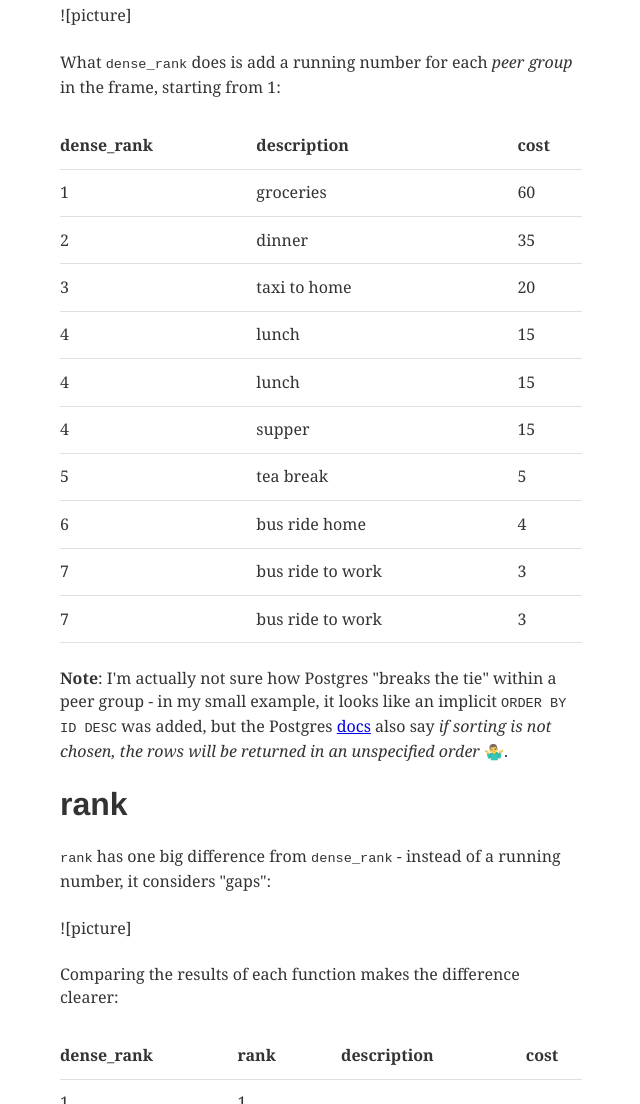
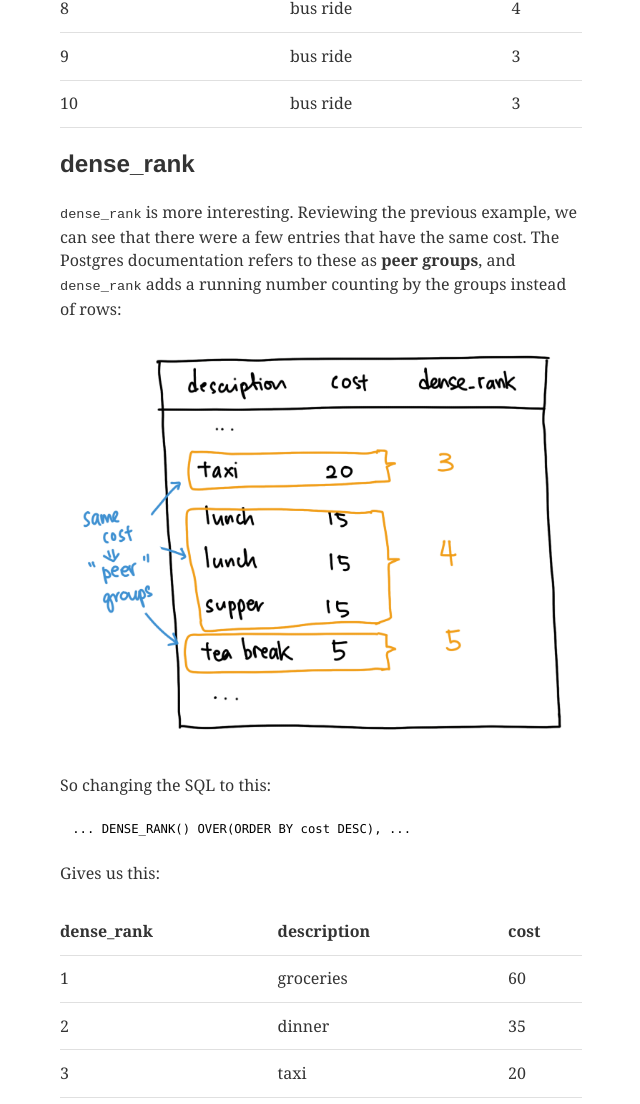
Before and after one commit to wasabigeek/blog, a Gatsby site: page /blog/window-functions-visualized-rankings/ in a window 1280 px wide. Shown: the part 1696-2800 px from the top of the page, without its empty margins (319-959 px from the left). Built offline with nearby package versions, Linux system fonts and the light colour scheme; Gatsby itself is replaced by a stand-in of ours; some packages are replaced by stand-ins of ours; code samples lack their colours; what typography-theme-kirkham would draw is missing.

Commit message:
Add pictures

````diff
--- a/content/blog/window-functions-visualized-rankings/index.md
+++ b/content/blog/window-functions-visualized-rankings/index.md
@@ -5,7 +5,7 @@ description: "Picturing the differences between row_number, rank and dense_rank.
 published: false
 ---
 
-Leading from an [introduction to Window Function Calls](/blog/window-function-calls-an-introduction/), let's dive deeper into the different Window Functions that are available. Today, we'll look at `row_number`, `rank` and `dense_rank`. We'll be using the same expenses table from the previous post, which looks something like:
+Leading from an [introduction to Window Function Calls](/blog/window-function-calls-an-introduction/), let's dive deeper into the different Window Functions that are available. Today, we'll look at `row_number`, `rank` and `dense_rank`. We'll be using the same expenses table from the previous post, which had entries like:
 
 | description | cost |
 | ----------- | ---- |
@@ -13,7 +13,7 @@ Leading from an [introduction to Window Function Calls](/blog/window-function-ca
 | lunch       | 15   |
 | ...         |      |
 
-In the following examples, our window frame will be the whole expenses table, ordered by highest to lowest cost:
+In the following examples, our **window frame** will be the whole expenses table, ordered by highest to lowest cost:
 ```sql
 SELECT
   [ window function ] OVER(ORDER BY cost DESC),
@@ -22,11 +22,10 @@ SELECT
 FROM expenses
 ```
 
-![picture]
+![Original table to window frame](./window_frame.png)
 
 
-
-# row_number
+## row_number
 Let's start with `row_number`:
 ```sql
 ... ROW_NUMBER() OVER(ORDER BY cost DESC), ...
@@ -48,53 +47,58 @@ All `row_number` does is add a running number for each row in the frame, startin
 | 10         | bus ride    | 3    |
 
 
-# dense_rank
-`dense_rank` is more interesting. Reviewing the previous example, we can see that there were a few entries that "tie" for the same level. The Postgres documentation refers to these as **peer groups**:
+## dense_rank
+`dense_rank` is more interesting. Reviewing the previous example, we can see that there were a few entries that have the same cost. The Postgres documentation refers to these as **peer groups**, and `dense_rank` adds a running number counting by the groups instead of rows:
 
-![picture]
+![Dense Rank Peer Groups](./dense_rank.png)
+
+So changing the SQL to this:
+```sql
+... DENSE_RANK() OVER(ORDER BY cost DESC), ...
+```
+
+Gives us this:
+
+| dense_rank | description | cost |
+| ---------- | ----------- | ---- |
+| 1          | groceries   | 60   |
+| 2          | dinner      | 35   |
+| 3          | taxi        | 20   |
+| 4          | lunch       | 15   |
+| 4          | lunch       | 15   |
+| 4          | supper      | 15   |
+| 5          | tea break   | 5    |
+| 6          | bus ride    | 4    |
+| 7          | bus ride    | 3    |
+| 7          | bus ride    | 3    |
+
+**Note**: I'm actually not sure how Postgres orders the rows _within_ a peer group - in my small example, it looks like an implicit `ORDER BY ID DESC` was added, but the Postgres [docs](https://www.postgresql.org/docs/current/queries-order.html) also say for general ordering, _if sorting is not chosen, the rows will be returned in an unspecified order_ 🤷‍♂️.
 
 
-What `dense_rank` does is add a running number for each _peer group_ in the frame, starting from 1:
+## rank
+`rank` has one big difference from `dense_rank` - it counts the "gaps" in the previous peer group:
 
-| dense_rank |      description | cost |
-|------------|------------------|------|
-|          1 |        groceries |   60 |
-|          2 |           dinner |   35 |
-|          3 |     taxi to home |   20 |
-|          4 |            lunch |   15 |
-|          4 |            lunch |   15 |
-|          4 |           supper |   15 |
-|          5 |        tea break |    5 |
-|          6 |    bus ride home |    4 |
-|          7 | bus ride to work |    3 |
-|          7 | bus ride to work |    3 |
+![Rank Peer Groups](./rank.png)
 
-**Note**: I'm actually not sure how Postgres "breaks the tie" within a peer group - in my small example, it looks like an implicit `ORDER BY ID DESC` was added, but the Postgres [docs](https://www.postgresql.org/docs/current/queries-order.html) also say _if sorting is not chosen, the rows will be returned in an unspecified order_ 🤷‍♂️.
+Let's compare the results of each function to show the difference:
+
+| dense_rank | rank | description | cost |
+| ---------- | ---- | ----------- | ---- |
+| 1          | 1    | ...         | ...  |
+| 2          | 2    | ...         | ...  |
+| 3          | 3    | ...         | ...  |
+| 4          | 4    | ...         | ...  |
+| 4          | 4    | ...         | ...  |
+| 4          | 4    | ...         | ...  |
+| 5          | 7    | ...         | ...  |
+| 6          | 8    | ...         | ...  |
+| 7          | 9    | ...         | ...  |
+| 7          | 9    | ...         | ...  |
 
 
-# rank
-`rank` has one big difference from `dense_rank` - instead of a running number, it considers "gaps":
+## percent_rank
 
-![picture]
-
-Comparing the results of each function makes the difference clearer:
-
-| dense_rank | rank |      description | cost |
-|------------|------|------------------|------|
-|          1 |    1 | ... |  ... |
-|          2 |    2 | ... |  ... |
-|          3 |    3 | ... |  ... |
-|          4 |    4 | ... |  ... |
-|          4 |    4 | ... |  ... |
-|          4 |    4 | ... |  ... |
-|          5 |    7 | ... |  ... |
-|          6 |    8 | ... |  ... |
-|          7 |    9 | ... |  ... |
-|          7 |    9 | ... |  ... |
-
-
-
-# Side by side
+## side-by-side
 
 Finally, let's look at results side by side:
 
````
Also changed, not shown: content/blog/window-functions-visualized-rankings/dense_rank.png (added), content/blog/window-functions-visualized-rankings/rank.png (added), content/blog/window-functions-visualized-rankings/window_frame.png (added).
